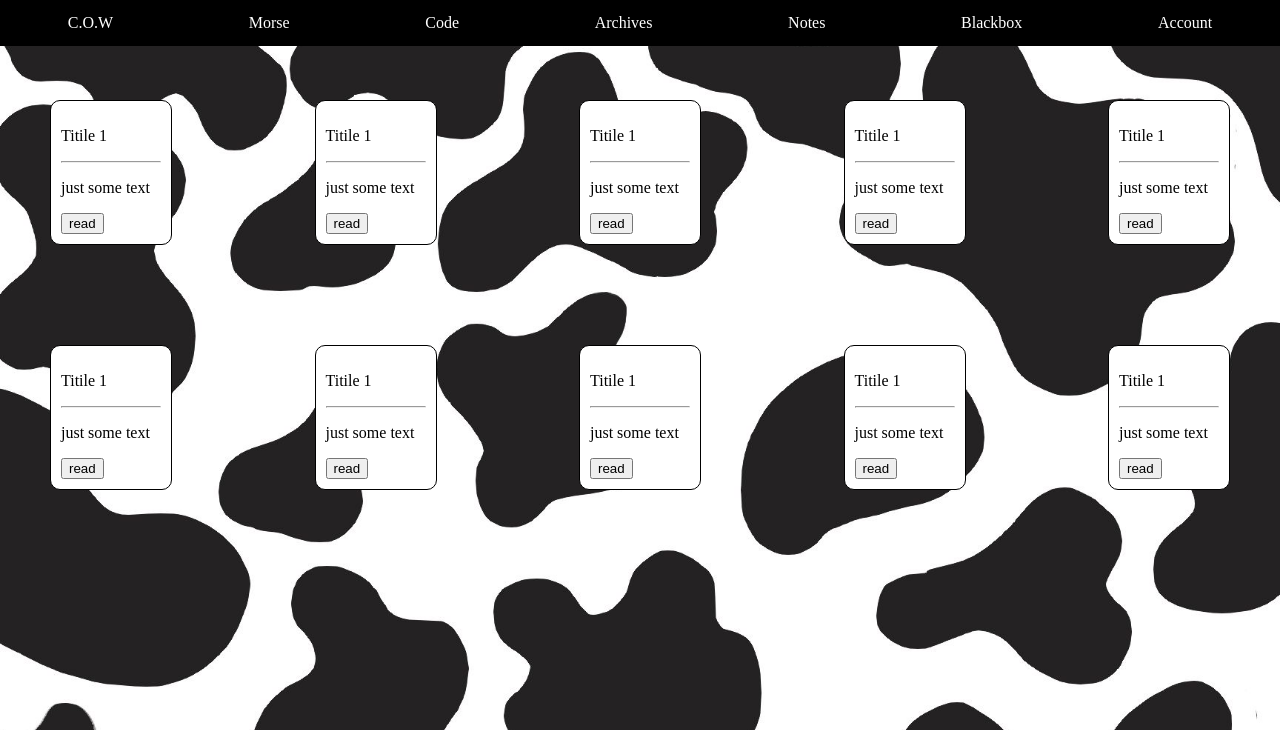
After one commit to jzb-01/morse, a Flask app: page /archives in a window 1280 px wide. The commit adds this page. Shown: the top 730 px of the page. Run offline with Flask 3, Linux system fonts and the light colour scheme; some libraries are stand-ins or nearby versions.

Commit message:
and another one

```diff
--- a/app.py
+++ b/app.py
@@ -12,16 +12,6 @@
 # Database Setup-------------------------------------------------------------------------------
 
 db = SQL("sqlite:///morse.db")
-
-db.execute('''
-CREATE TABLE IF NOT EXISTS Register (
-    id INTEGER PRIMARY KEY,
-    username TEXT NOT NULL UNIQUE,
-    password TEXT NOT NULL,
-    email TEXT NOT NULL UNIQUE,
-    creation DATETIME DEFAULT CURRENT_TIMESTAMP
-)
-''')
 
 # Routes--------------------------------------------------------------------------------------
 
@@ -41,6 +31,10 @@
 def characters():
     return render_template("translator.html")
 
+@app.route("/archives")
+def archives():
+    return render_template("archives.html")
+
 @app.route("/account", methods=["GET", "POST"])
 def account():
     if request.method == "POST":
@@ -58,7 +52,7 @@
                 return render_template("failure.html")
             hashed_password = generate_password_hash(password)
             db.execute("INSERT INTO Register (username, password, email) VALUES(?, ?, ?)", username, hashed_password, email)
-            session["id"] = db.execute("SELECT id FROM Register WHERE username = ? AND amail = ?", username, email) #this is wrongggg
+            session["id"] = db.execute("SELECT id FROM Register WHERE username = ? AND email = ?", username, email)[0]["id"]
             return redirect("/")
 
         elif "login" in request.form:
--- /dev/null
+++ b/templates/archives.html
@@ -0,0 +1,70 @@
+{% extends "layout.html" %}
+{% block title %}
+    Archives
+{% endblock %}
+{% block main %}
+<div style="display: flex; justify-content: space-between; margin: 100px 50px">
+    <div style="border: 1px solid black; padding: 10px; width: 100px; background-color: white; border-radius: 10px">
+        <p>Titile 1</p>
+        <hr>
+        <p>just some text</p>
+        <button>read</button>
+    </div>
+    <div style="border: 1px solid black; padding: 10px; width: 100px; background-color: white; border-radius: 10px">
+        <p>Titile 1</p>
+        <hr>
+        <p>just some text</p>
+        <button>read</button>
+    </div>
+    <div style="border: 1px solid black; padding: 10px; width: 100px; background-color: white; border-radius: 10px">
+        <p>Titile 1</p>
+        <hr>
+        <p>just some text</p>
+        <button>read</button>
+    </div>
+    <div style="border: 1px solid black; padding: 10px; width: 100px; background-color: white; border-radius: 10px">
+        <p>Titile 1</p>
+        <hr>
+        <p>just some text</p>
+        <button>read</button>
+    </div>
+    <div style="border: 1px solid black; padding: 10px; width: 100px; background-color: white; border-radius: 10px">
+        <p>Titile 1</p>
+        <hr>
+        <p>just some text</p>
+        <button>read</button>
+    </div>
+</div>
+<div style="display: flex; justify-content: space-between; margin: 100px 50px">
+    <div style="border: 1px solid black; padding: 10px; width: 100px; background-color: white; border-radius: 10px">
+        <p>Titile 1</p>
+        <hr>
+        <p>just some text</p>
+        <button>read</button>
+    </div>
+    <div style="border: 1px solid black; padding: 10px; width: 100px; background-color: white; border-radius: 10px">
+        <p>Titile 1</p>
+        <hr>
+        <p>just some text</p>
+        <button>read</button>
+    </div>
+    <div style="border: 1px solid black; padding: 10px; width: 100px; background-color: white; border-radius: 10px">
+        <p>Titile 1</p>
+        <hr>
+        <p>just some text</p>
+        <button>read</button>
+    </div>
+    <div style="border: 1px solid black; padding: 10px; width: 100px; background-color: white; border-radius: 10px">
+        <p>Titile 1</p>
+        <hr>
+        <p>just some text</p>
+        <button>read</button>
+    </div>
+    <div style="border: 1px solid black; padding: 10px; width: 100px; background-color: white; border-radius: 10px">
+        <p>Titile 1</p>
+        <hr>
+        <p>just some text</p>
+        <button>read</button>
+    </div>
+</div>
+{% endblock %}
--- a/templates/layout.html
+++ b/templates/layout.html
@@ -14,15 +14,17 @@
         <li><a href="/">C.O.W</a></li>
         <li><a href="/morse">Morse</a></li>
         <li><a href="/code">Code</a></li>
-        <li><a href="#services">Archives</a></li>
+        <li><a href="/archives">Archives</a></li>
         <li><a href="#servi">Notes</a></li>
         <li><a href="#contact">Blackbox</a></li>
         <li><a href="/account">Account</a></li>
       </ul>
     </nav>
   </header>
+  <main>
   {% block main %}
   {% endblock %}
+  </main>
   <footer>
     <nav>
       <ul id="bottom_navbar">
```
Also changed, not shown: morse.db.
